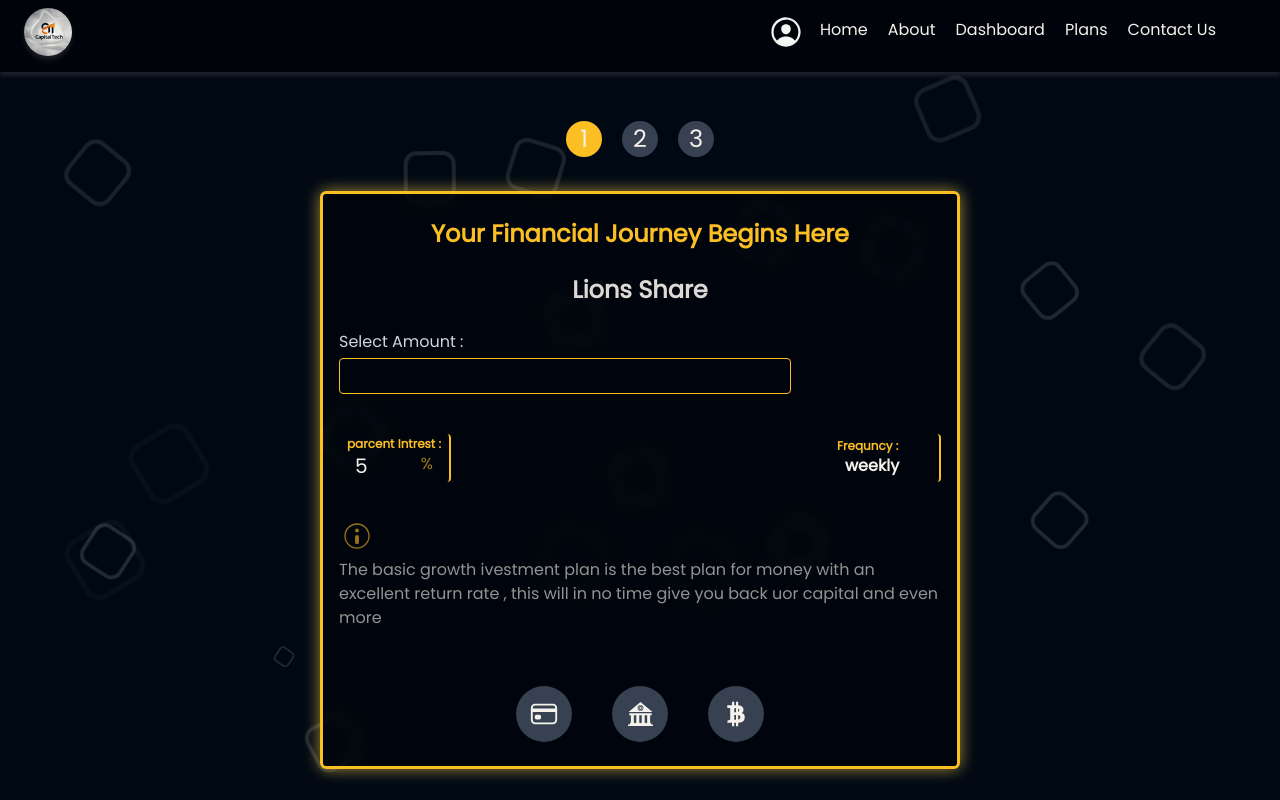
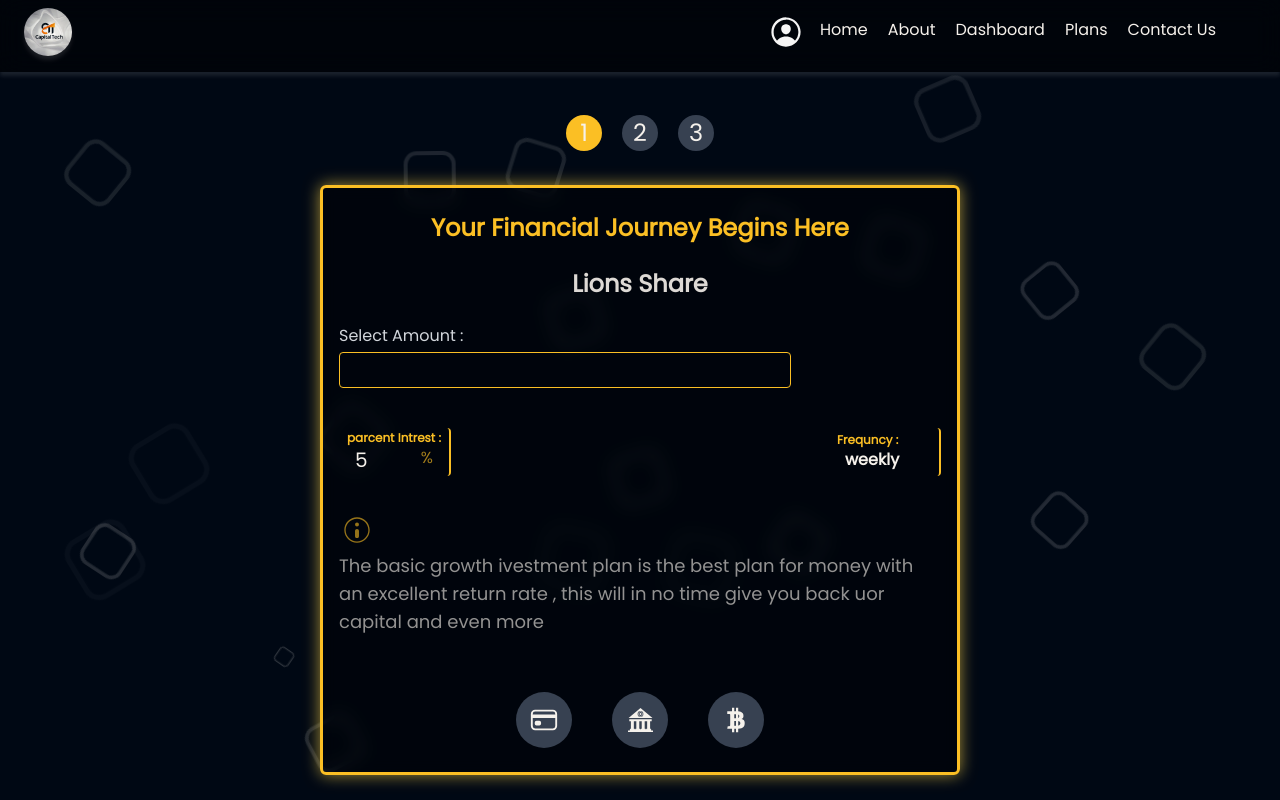
Before and after one commit to liltexh/capitalTech, a React (Vite) app: page /checkout in a window 1280 px wide. Built offline with nearby package versions, Linux system fonts and the light colour scheme; what tailwind-clip-path would draw is missing.

Commit message:
tured the paywith buttons to a single component

```diff
--- /dev/null
+++ b/src/components/PayWithButton.jsx
@@ -0,0 +1,20 @@
+export default function PayWithButton(props) {
+	return (
+		<span className="flex flex-col justify-center items-center relative z-10 group">
+			<span className=" flex h-14 w-14 bg-gray-700 group-hover:bg-amber-400 group-hover:shadow-box-shadow rounded-full text-center justify-center items-center cursor-pointer relative z-10">
+				<img
+					src={props.icon}
+					alt={`${props.info} icon`}
+					width={props.width}
+					className=""
+				/>
+			</span>
+			<p
+				className="text-amber-400 px-2 font-semibold absolute top-0 rounded border-b-[3px] border-b-amber-400 opacity-0 group-hover:opacity-100 group-hover:-top-10 pointer-events-none group-hover:pointer-events-auto before:absolute before:content-['']
+								before:w-3 before:h-3 before:left-[50%] before:bg-amber-400 before:-bottom-2 before:transform before:-translate-x-[50%] before:rotate-[135deg] before:clip-path-diagonal-slice  transition-all duration-500 ease-[cubic-bezier(0.68,-0.55,0.265,1.55)]"
+			>
+				{props.info}
+			</p>
+		</span>
+	);
+}
--- a/src/pages/CheckOut.jsx
+++ b/src/pages/CheckOut.jsx
@@ -1,4 +1,5 @@
 import { useState } from "react";
+import PayWithButton from "../components/PaywithButton";
 import { infoIcon, bankIcon, cardIcon, cryptoIcon } from "../Tools/icons";
 
 export default function CheckOut() {
@@ -74,7 +75,7 @@ export default function CheckOut() {
 										width="28px"
 									/>
 								</span>
-								<p className="">
+								<p className="text-lg">
 									The basic growth ivestment plan is the best plan for money
 									with an excellent return rate , this will in no time give you
 									back uor capital and even more
@@ -82,54 +83,21 @@ export default function CheckOut() {
 							</div>
 						</div>
 						<div className="inline-flex justify-center items-center gap-10 mt-8">
-							<span className="flex flex-col justify-center items-center relative z-10 group">
-								<span className=" flex h-14 w-14 bg-gray-700 group-hover:bg-amber-400 group-hover:shadow-box-shadow rounded-full text-center justify-center items-center cursor-pointer relative z-10">
-									<img
-										src={cardIcon}
-										alt="card icon"
+							<PayWithButton
+								icon={cardIcon}
+								info="Card"
 								width="30px"
-										className=""
 							/>
-								</span>
-								<p
-									className="text-amber-400 px-2 font-semibold absolute top-0 rounded border-b-[3px] border-b-amber-400 opacity-0 group-hover:opacity-100 group-hover:-top-10 pointer-events-none group-hover:pointer-events-auto before:absolute before:content-['']
-								before:w-3 before:h-3 before:left-[50%] before:bg-amber-400 before:-bottom-2 before:transform before:-translate-x-[50%] before:rotate-[135deg] before:clip-path-diagonal-slice  transition-all duration-500 ease-[cubic-bezier(0.68,-0.55,0.265,1.55)]"
-								>
-									Card
-								</p>
-							</span>
-							<span className="flex flex-col justify-center items-center relative z-10 group">
-								<span className=" flex h-14 w-14 bg-gray-700 group-hover:bg-amber-400 group-hover:shadow-box-shadow rounded-full text-center justify-center items-center cursor-pointer relative z-10">
-									<img
-										src={bankIcon}
-										alt="bank icon"
+							<PayWithButton
+								icon={bankIcon}
+								info="Bank"
 								width="25px"
-										className=""
 							/>
-								</span>
-								<p
-									className="text-amber-400 px-2 font-semibold absolute top-0 rounded border-b-[3px] border-b-amber-400 opacity-0 group-hover:opacity-100 group-hover:-top-10 pointer-events-none group-hover:pointer-events-auto before:absolute before:content-['']
-								before:w-3 before:h-3 before:left-[50%] before:bg-amber-400 before:-bottom-2 before:transform before:-translate-x-[50%] before:rotate-[135deg] before:clip-path-diagonal-slice  transition-all duration-500 ease-[cubic-bezier(0.68,-0.55,0.265,1.55)]"
-								>
-									Bank
-								</p>
-							</span>
-							<span className="flex flex-col justify-center items-center relative z-10 group">
-								<span className=" flex h-14 w-14 bg-gray-700 group-hover:bg-amber-400 group-hover:shadow-box-shadow rounded-full text-center justify-center items-center cursor-pointer relative z-10">
-									<img
-										src={cryptoIcon}
-										alt="crypto icon"
+							<PayWithButton
+								icon={cryptoIcon}
+								info="Crypto"
 								width="28px"
-										className=""
 							/>
-								</span>
-								<p
-									className="text-amber-400 px-2 font-semibold absolute top-0 rounded border-b-[3px] border-b-amber-400 opacity-0 group-hover:opacity-100 group-hover:-top-10 pointer-events-none group-hover:pointer-events-auto before:absolute before:content-['']
-								before:w-3 before:h-3 before:left-[50%] before:bg-amber-400 before:-bottom-2 before:transform before:-translate-x-[50%] before:rotate-[135deg] before:clip-path-diagonal-slice  transition-all duration-500 ease-[cubic-bezier(0.68,-0.55,0.265,1.55)]"
-								>
-									Crypto
-								</p>
-							</span>
 						</div>
 					</div>
 				)}
```
Lines whose indentation alone changed are shown as unchanged.
